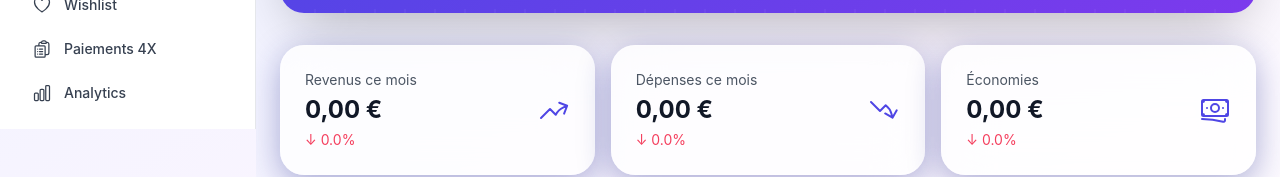
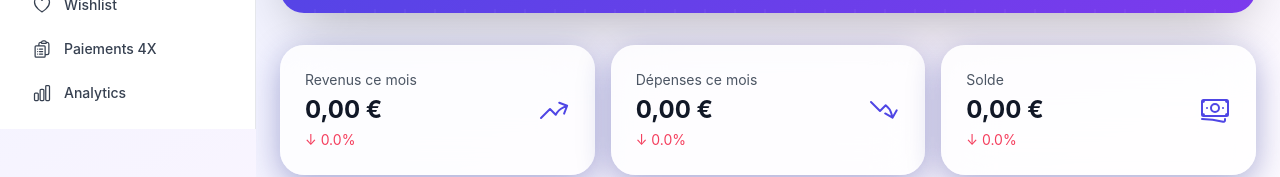
Before and after one commit to Devfront-end/budget-app-v3, a React (Vite) app in the folder frontend/: page / in a window 1280 px wide. Shown: the part 359-536 px from the top of the page. Built offline with nearby package versions, Linux system fonts and the light colour scheme; no server answers; sample sign-in values are in the browser's storage.

Commit message:
Rename 'Économies' to 'Solde' in dashboard stats

```diff
--- a/frontend/src/pages/Dashboard.tsx
+++ b/frontend/src/pages/Dashboard.tsx
@@ -163,7 +163,7 @@ function Dashboard() {
           </motion.div>
           <motion.div variants={item}>
             <StatsCard
-              title="Économies"
+              title="Solde"
               value={(income - expenses).toLocaleString('fr-FR', { style: 'currency', currency: 'EUR' })}
               change={changes.balance}
               icon={<BanknotesIcon className="w-8 h-8" />}
```
